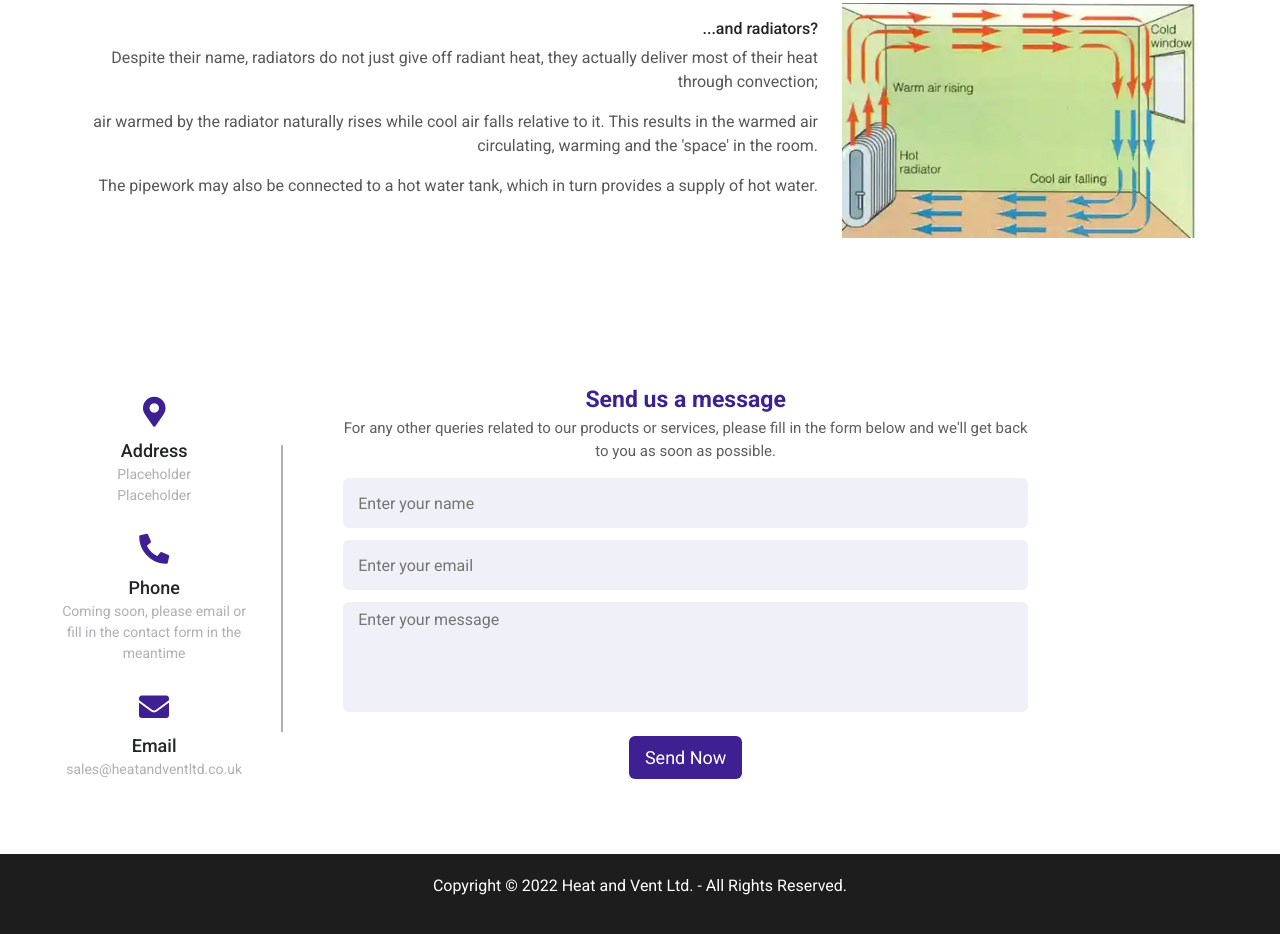
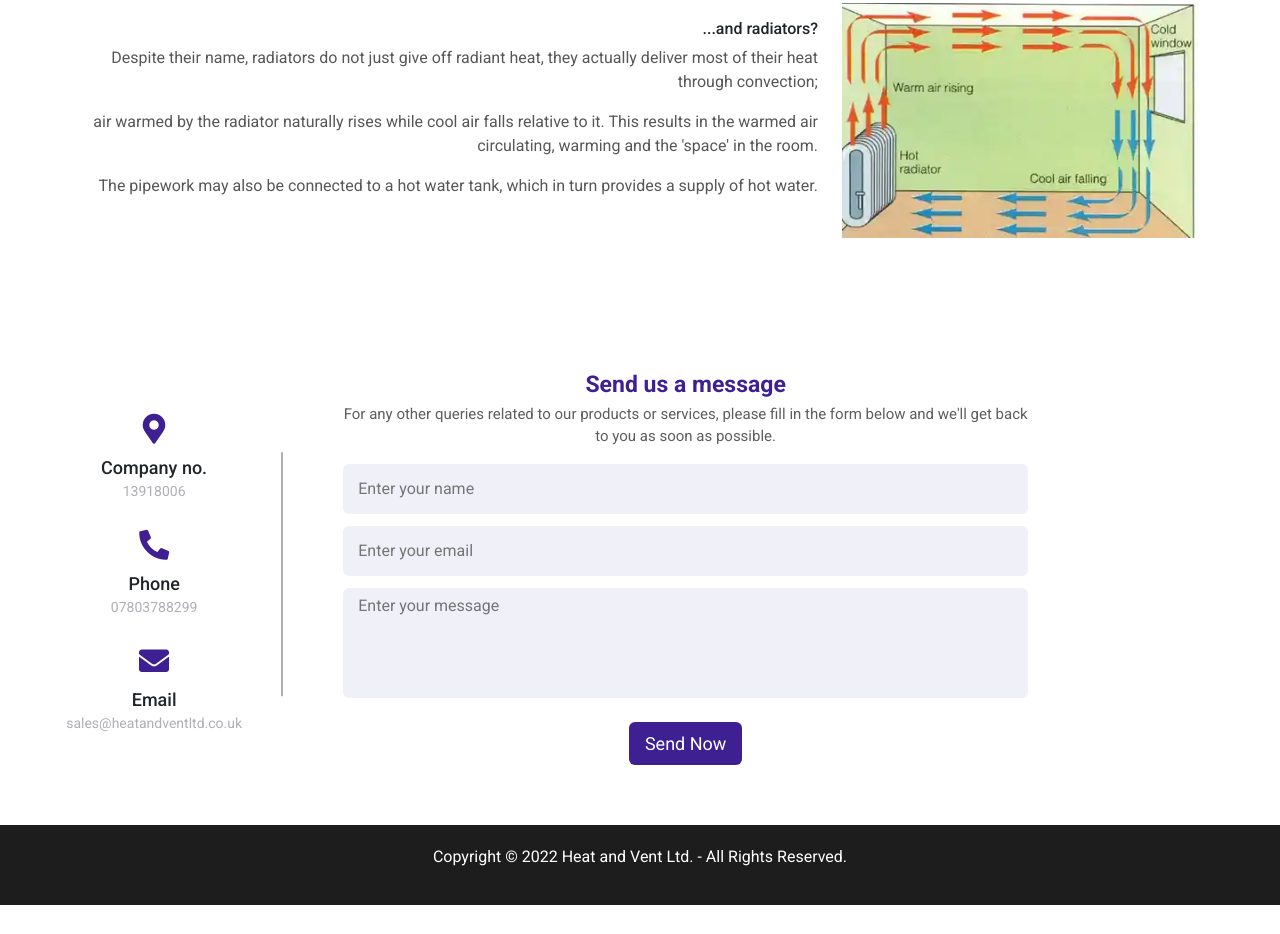
Before and after one commit to R2SMarketing/Heat_Vent, a plain HTML site: page index.html in a window 1280 px wide. Shown: the part 3024-3958 px from the top of the page. After the commit the page ends 3929 px from the top, so only its background shows below. Drawn offline with nearby package versions, Linux system fonts and the light colour scheme.

Commit message:
Update index.html

```diff
--- a/index.html
+++ b/index.html
@@ -212,14 +212,14 @@
         <div class="left-side">
           <div class="address details">
             <i class="fas fa-map-marker-alt"></i>
-            <div class="topic">Address</div>
-            <div class="text-one">Placeholder</div>
-            <div class="text-two">Placeholder</div>
+            <div class="topic">Company no.</div>
+            <div class="text-one">13918006</div>
+
           </div>
           <div class="phone details">
             <i class="fas fa-phone-alt"></i>
             <div class="topic">Phone</div>
-            <div class="text-one">Coming soon, please email or fill in the contact form in the meantime</div>
+            <div class="text-one">07803788299</div>
 
           </div>
           <div class="email details">
```
